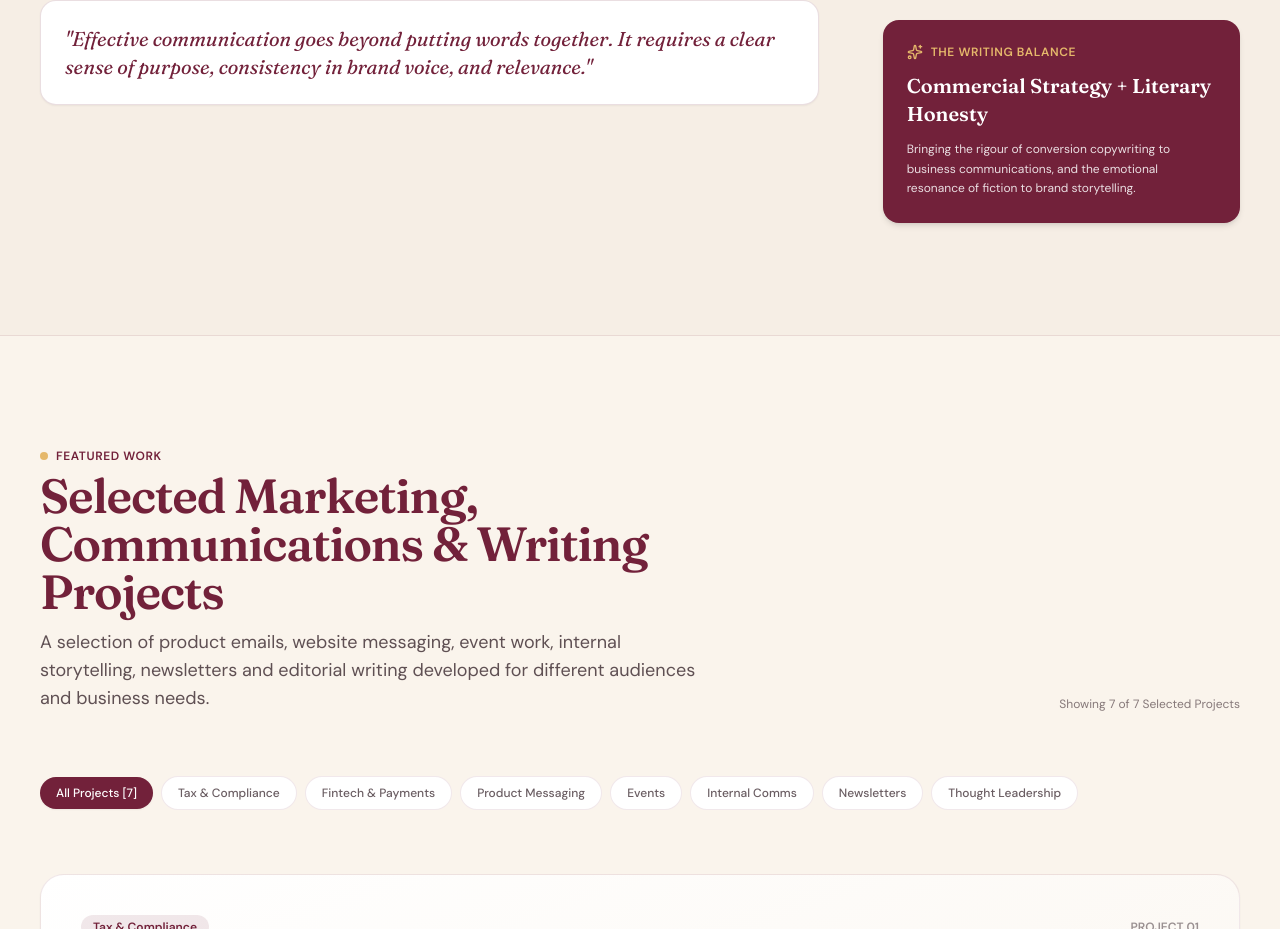
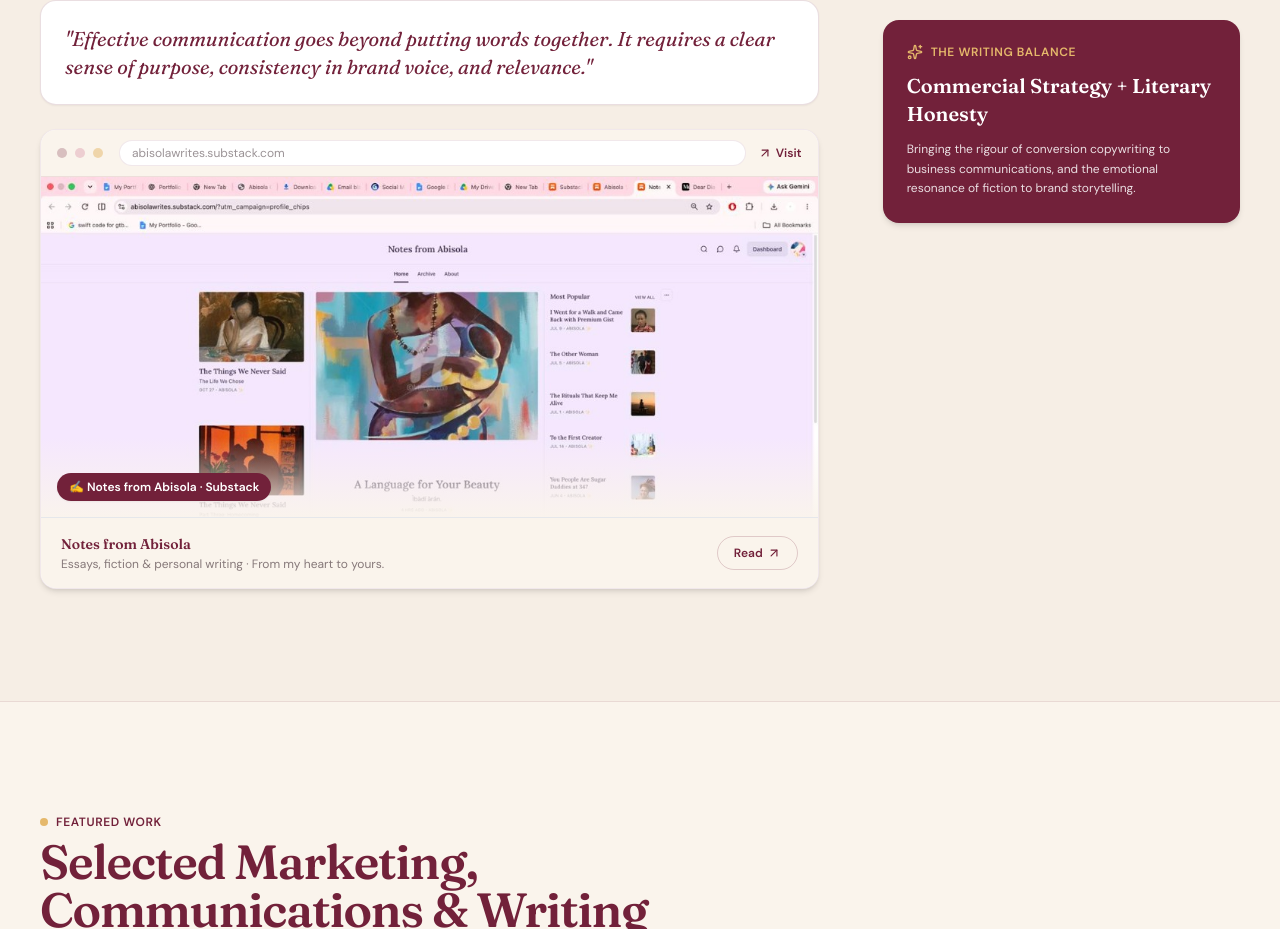
Before and after one commit to lloyduche/Abisola-Portfolio, a React (Vite) app: page / in a window 1280 px wide. Shown: the part 2054-2983 px from the top of the page. Built offline with nearby package versions, Linux system fonts and the light colour scheme.

Commit message:
feat(about): add editorial Substack snapshot mockup below pull quote

```diff
--- a/src/components/About.tsx
+++ b/src/components/About.tsx
@@ -1,5 +1,5 @@
 import React from 'react';
-import { GraduationCap, MapPin, Sparkles } from 'lucide-react';
+import { GraduationCap, MapPin, Sparkles, ArrowUpRight } from 'lucide-react';
 
 export const About: React.FC = () => {
   return (
@@ -42,6 +42,75 @@ export const About: React.FC = () => {
             <div className="p-6 rounded-2xl bg-white border border-[#72213A]/15 shadow-sm mt-8">
               <div className="font-headline italic text-xl text-[#72213A] leading-snug">
                 "Effective communication goes beyond putting words together. It requires a clear sense of purpose, consistency in brand voice, and relevance."
+              </div>
+            </div>
+
+            {/* ── Editorial Mockup: Substack Snapshot ── */}
+            <div
+              className="mt-8 rounded-2xl overflow-hidden border border-[#72213A]/10 shadow-md group"
+              style={{ background: '#fff' }}
+            >
+              {/* Browser chrome bar */}
+              <div
+                className="flex items-center gap-2 px-4 py-2.5 border-b border-[#72213A]/10"
+                style={{ background: '#FAF4EC' }}
+              >
+                {/* Dots */}
+                <span className="w-2.5 h-2.5 rounded-full bg-[#72213A]/25 block" />
+                <span className="w-2.5 h-2.5 rounded-full bg-[#D995A9]/40 block" />
+                <span className="w-2.5 h-2.5 rounded-full bg-[#E5B86B]/50 block" />
+                {/* URL bar */}
+                <div className="flex-1 ml-2 px-3 py-1 rounded-full text-xs font-body text-[#38272D]/50 bg-white border border-[#72213A]/10 truncate">
+                  abisolawrites.substack.com
+                </div>
+                <a
+                  href="https://abisolawrites.substack.com/"
+                  target="_blank"
+                  rel="noopener noreferrer"
+                  className="ml-1 flex items-center gap-1 text-xs font-semibold font-body text-[#72213A] hover:underline"
+                >
+                  <ArrowUpRight className="w-3.5 h-3.5" />
+                  <span className="hidden sm:inline">Visit</span>
+                </a>
+              </div>
+
+              {/* Screenshot */}
+              <div className="relative overflow-hidden" style={{ maxHeight: '340px' }}>
+                <img
+                  src="/substack-snapshot.jpg"
+                  alt="Notes from Abisola — Substack publication"
+                  className="w-full object-cover object-top transition-transform duration-700 group-hover:scale-[1.02]"
+                  style={{ display: 'block' }}
+                />
+                {/* Fade overlay at bottom */}
+                <div
+                  className="absolute bottom-0 left-0 right-0 h-20 pointer-events-none"
+                  style={{ background: 'linear-gradient(to bottom, transparent, rgba(250,244,236,0.95))' }}
+                />
+                {/* Caption pill */}
+                <div className="absolute bottom-4 left-4">
+                  <span className="inline-flex items-center gap-1.5 px-3 py-1.5 rounded-full text-xs font-semibold font-body shadow-sm"
+                    style={{ background: '#72213A', color: '#fff' }}>
+                    ✍️ Notes from Abisola · Substack
+                  </span>
+                </div>
+              </div>
+
+              {/* Card Footer */}
+              <div className="px-5 py-4 flex items-center justify-between border-t border-[#72213A]/08"
+                style={{ background: '#FAF4EC' }}>
+                <div>
+                  <p className="font-headline font-semibold text-sm text-[#72213A]">Notes from Abisola</p>
+                  <p className="font-body text-xs text-[#38272D]/60 mt-0.5">Essays, fiction &amp; personal writing · From my heart to yours.</p>
+                </div>
+                <a
+                  href="https://abisolawrites.substack.com/"
+                  target="_blank"
+                  rel="noopener noreferrer"
+                  className="flex items-center gap-1 px-4 py-2 rounded-full text-xs font-semibold font-body border border-[#72213A]/20 text-[#72213A] hover:bg-[#72213A] hover:text-white transition-all no-underline"
+                >
+                  Read <ArrowUpRight className="w-3.5 h-3.5" />
+                </a>
               </div>
             </div>
           </div>
```
Also changed, not shown: public/substack-snapshot.jpg (added).
